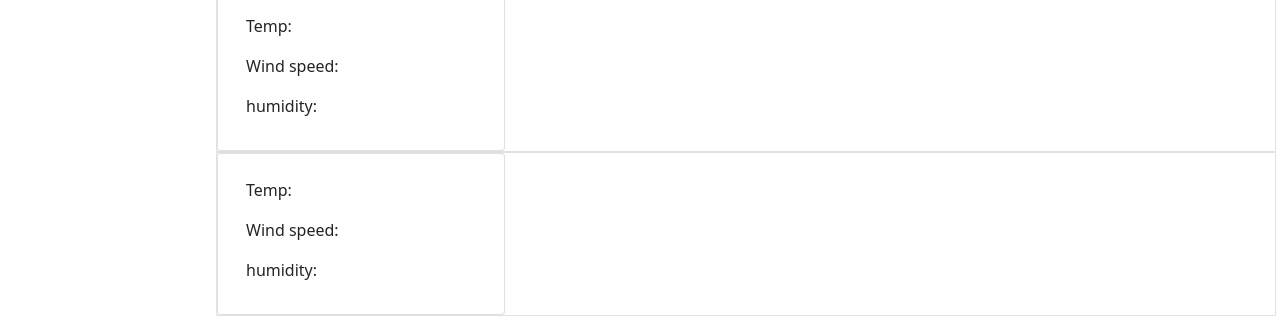
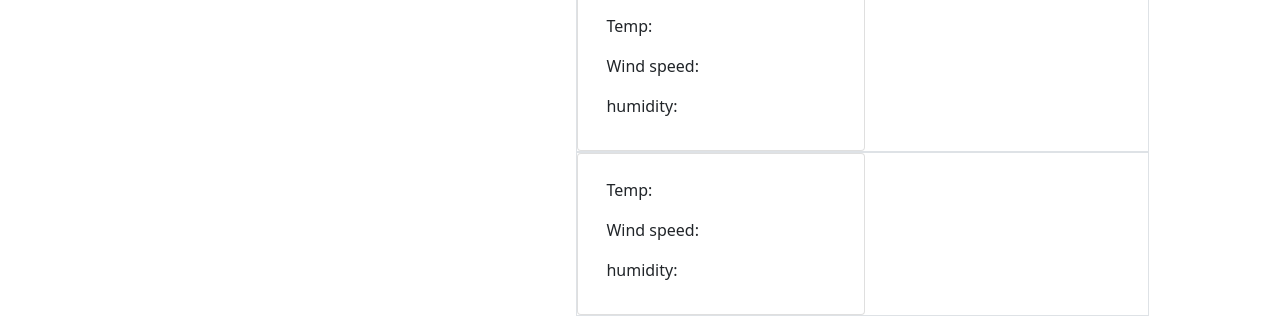
Before and after one commit to Phillip48/Weather-server-side-API, a plain HTML site: page index.html in a window 1280 px wide. Shown: the part 691-1023 px from the top of the page. Drawn offline with nearby package versions, Linux system fonts and the light colour scheme.

Commit message:
Fixed some css and appending city to page

```diff
--- a/assests/css/style.css
+++ b/assests/css/style.css
@@ -49,3 +49,20 @@ hr {
     width: 20rem;
     margin-left: 2rem
 }
+
+.number-1 {
+    display: flex;
+    flex-direction: column;
+    width: 45%;
+}
+
+.number-3 {
+    display: flex;
+    flex-direction: column;
+}
+
+#current-day-forecast {
+    display: flex;
+    width: 45%;
+    flex-direction: column;
+}
--- a/assests/js/script.js
+++ b/assests/js/script.js
@@ -47,11 +47,16 @@ function displayWeatherData(lat, lon) {
       return weatherData.json();
     })
     .then(function (weatherResults) {
+      let cityName = document.getElementById('input-area')
+      cityName = cityName.value;
+
+      let citySpan = document.getElementById('city-input')
       var temp = document.getElementById('temp');
       var windSpeed = document.getElementById('windSpeed');
       var humidity = document.getElementById('humidity');
       var uvIndex = document.getElementById('uvIndex');
 
+      citySpan.append(cityName)
       temp.textContent = weatherResults.current.temp;
       windSpeed.textContent = weatherResults.current.wind_speed;
       humidity.textContent = weatherResults.current.humidity;
--- a/index.html
+++ b/index.html
@@ -26,7 +26,7 @@
 
   <main>
     <div class="row padding">
-      <section class="number-1 col-2 vh-100 col-sm-2 col-md-2 col-lg-2 col-xl-2">
+      <section class="number-1">
         <div class="">
           <h1 class="padding margin title">Search for a city:</h1>
           <input id="input-area" class="padding margin" type="city" />
@@ -39,7 +39,7 @@
 
       <!-- Create element in JS for current and 5 day forecast`-->
 
-      <section id="current-day-forecast" class="number-2 col-10 col-sm-10 col-md-10 col-lg-10 col-xl-10">
+      <section id="current-day-forecast" class="number-2">
         <div id="today" class="border" style="height: 500px;">
           <h1>City: <span id="city-input"></span></h1>
           <p>Temp: <span id="temp"></span></p>
@@ -48,7 +48,7 @@
           <p>humidity: <span id="humidity"></span></p>
         </div>
         <!--Card forecast 1-->
-        <div class="border row" id="forecast">
+        <div class="border row number-3" id="forecast">
           <h1>5 day forecast:</h1>
           <div class="card" style="width: 18rem;">
             <div class="card-body">
@@ -60,7 +60,7 @@
           </div>
         </div>
         <!--Card forecast 2-->
-        <div class="border row" id="forecast">
+        <div class="border row number-3" id="forecast">
           <div class="card" style="width: 18rem;">
             <div class="card-body">
               <p class="card-title"><span id='cardTitle'></span></p>
```
